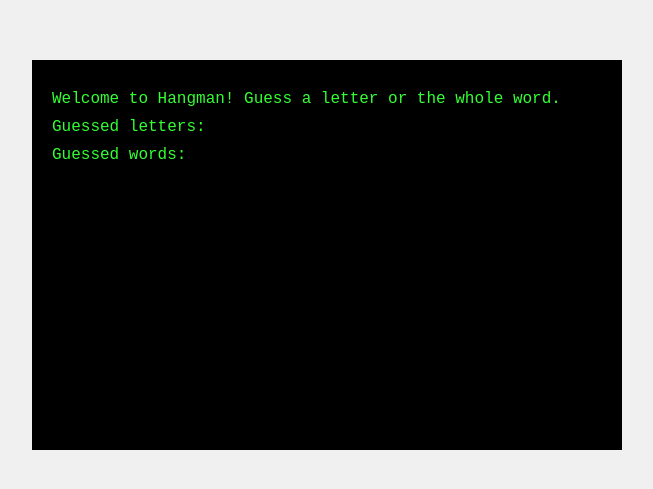
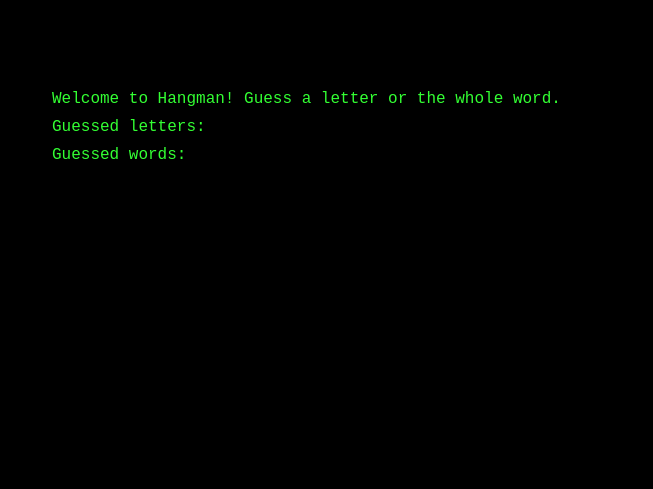
Before and after one commit to Sick4n/Hangtheman, a website: page templates/index.html in a window 1280 px wide. Shown: the part 145-634 px from the top of the page, without its empty margins (313-966 px from the left). Drawn offline with nearby package versions, Linux system fonts and the light colour scheme; files that its build step writes are made by us from their sources; no server answers.

Commit message:
black background and centered, added link in readm

```diff
--- a/templates/index.html
+++ b/templates/index.html
@@ -83,12 +83,15 @@
 
     <style>
         body {
-            background-color: #f0f0f0;
+            background-color: #000;
             margin: 0;
             padding: 0;
             font-family: 'Courier New', Courier, monospace;
             display: flex;
             jusify-content: center;
+            align-items: center;
+            height: 100vh;
+
         }
 
         .terminal {
```
Also changed, not shown: README.md.
